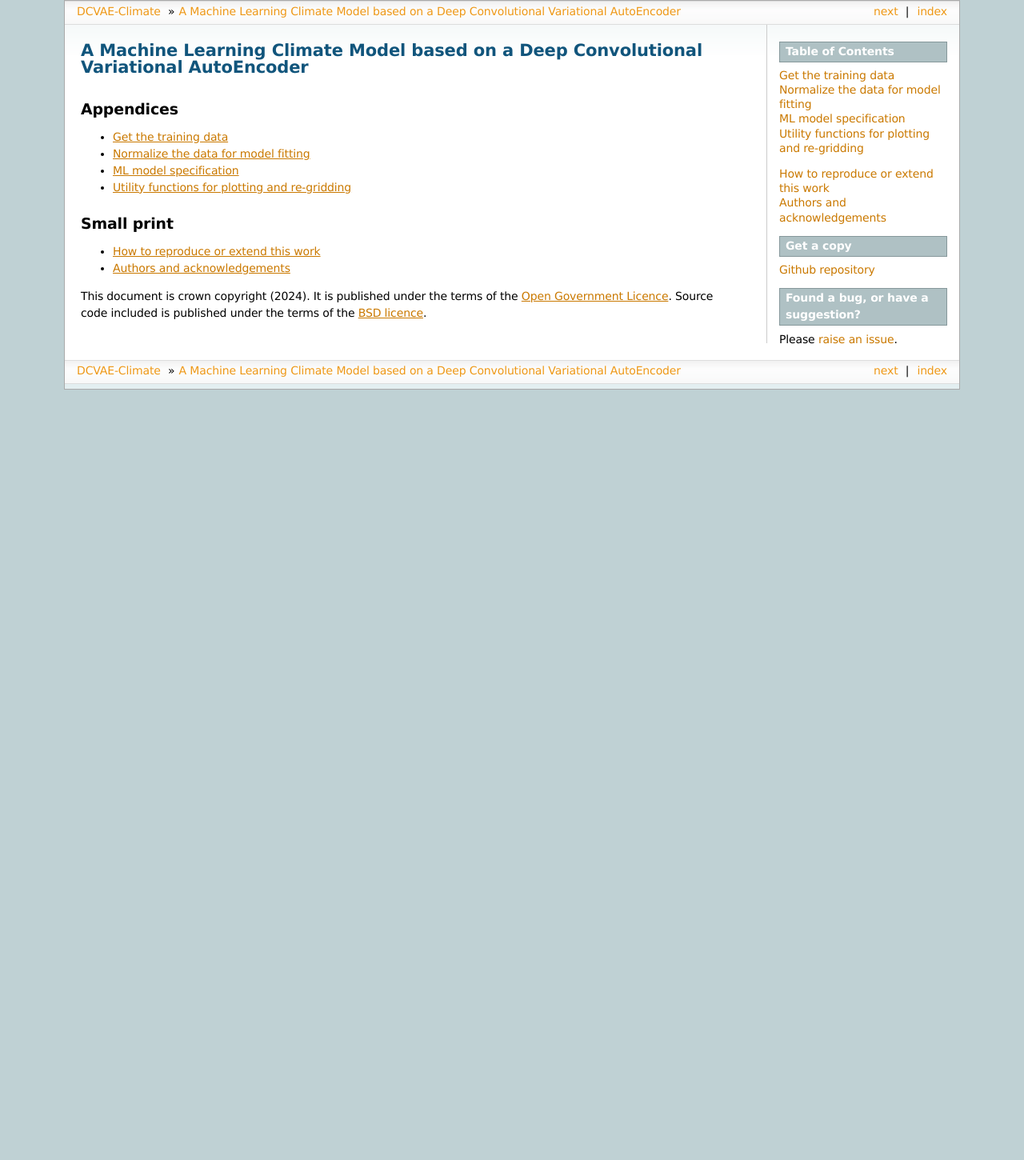
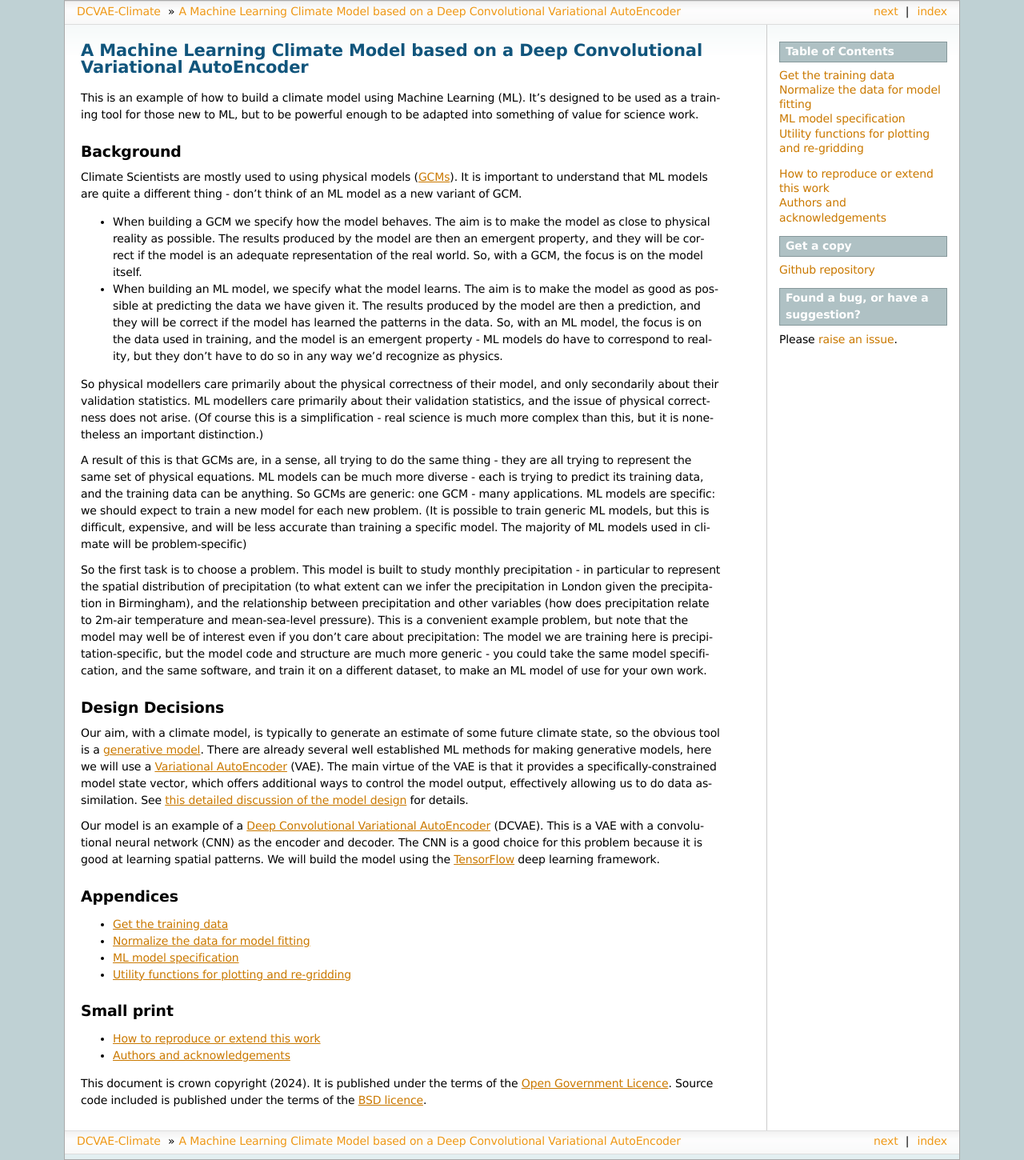
Before and after one commit to philip-brohan/DCVAE_Climate, a Sphinx documentation site: the page built from docs/index.rst, in a window 1280 px wide. Shown: the whole page at 80% size. Built offline with Sphinx 7.4.7, drawn with Linux system fonts in a browser that asks for light colours; before the commit the page ends 900 px from its top, so only the background shows below that.

Commit message:
Various minor bugs.

```diff
--- a/docs/index.rst
+++ b/docs/index.rst
@@ -1,8 +1,29 @@
 A Machine Learning Climate Model based on a Deep Convolutional Variational AutoEncoder
 ======================================================================================
 
+This is an example of how to build a climate model using Machine Learning (ML). It's designed to be used as a training tool for those new to ML, but to be powerful enough to be adapted into something of value for science work.
 
+Background
+----------
 
+Climate Scientists are mostly used to using physical models (`GCMs <https://www.ipcc-data.org/guidelines/pages/gcm_guide.html>`_). It is important to understand that ML models are quite a different thing - don't think of an ML model as a new variant of GCM.
+
+* When building a GCM we specify how the model behaves. The aim is to make the model as close to physical reality as possible. The results produced by the model are then an emergent property, and they will be correct if the model is an adequate representation of the real world. So, with a GCM, the focus is on the model itself.
+
+* When building an ML model, we specify what the model learns. The aim is to make the model as good as possible at predicting the data we have given it. The results produced by the model are then a prediction, and they will be correct if the model has learned the patterns in the data. So, with an ML model, the focus is on the data used in training, and the model is an emergent property - ML models do have to correspond to reality, but they don't have to do so in any way we'd recognize as physics.
+
+So physical modellers care primarily about the physical correctness of their model, and only secondarily about their validation statistics. ML modellers care primarily about their validation statistics, and the issue of physical correctness does not arise. (Of course this is a simplification - real science is much more complex than this, but it is nonetheless an important distinction.)
+
+A result of this is that GCMs are, in a sense, all trying to do the same thing - they are all trying to represent the same set of physical equations. ML models can be much more diverse - each is trying to predict its training data, and the training data can be anything. So GCMs are generic: one GCM - many applications. ML models are specific: we should expect to train a new model for each new problem. (It is possible to train generic ML models, but this is difficult, expensive, and will be less accurate than training a specific model. The majority of ML models used in climate will be problem-specific)
+
+So the first task is to choose a problem. This model is built to study monthly precipitation - in particular to represent the spatial distribution of precipitation (to what extent can we infer the precipitation in London given the precipitation in Birmingham), and the relationship between precipitation and other variables (how does precipitation relate to 2m-air temperature and mean-sea-level pressure). This is a convenient example problem, but note that the model may well be of interest even if you don't care about precipitation: The model we are training here is precipitation-specific, but the model code and structure are much more generic - you could take the same model specification, and the same software, and train it on a different dataset, to make an ML model of use for your own work.
+
+Design Decisions
+----------------
+
+Our aim, with a climate model, is typically to generate an estimate of some future climate state, so the obvious tool is a `generative model <https://en.wikipedia.org/wiki/Generative_artificial_intelligence>`_. There are already several well established ML methods for making generative models, here we will use a `Variational AutoEncoder <https://en.wikipedia.org/wiki/Autoencoder#Variational_autoencoder_(VAE)>`_ (VAE). The main virtue of the VAE is that it provides a specifically-constrained model state vector, which offers additional ways to control the model output, effectively allowing us to do data assimilation. See `this detailed discussion of the model design <http://brohan.org/Proxy_20CR/>`_ for details.
+
+Our model is an example of a `Deep Convolutional Variational AutoEncoder <https://en.wikipedia.org/wiki/Convolutional_neural_network>`_ (DCVAE). This is a VAE with a convolutional neural network (CNN) as the encoder and decoder. The CNN is a good choice for this problem because it is good at learning spatial patterns. We will build the model using the `TensorFlow <https://www.tensorflow.org/>`_ deep learning framework.
 
 Appendices
 ----------
```
Also changed, not shown: 4 other files.
